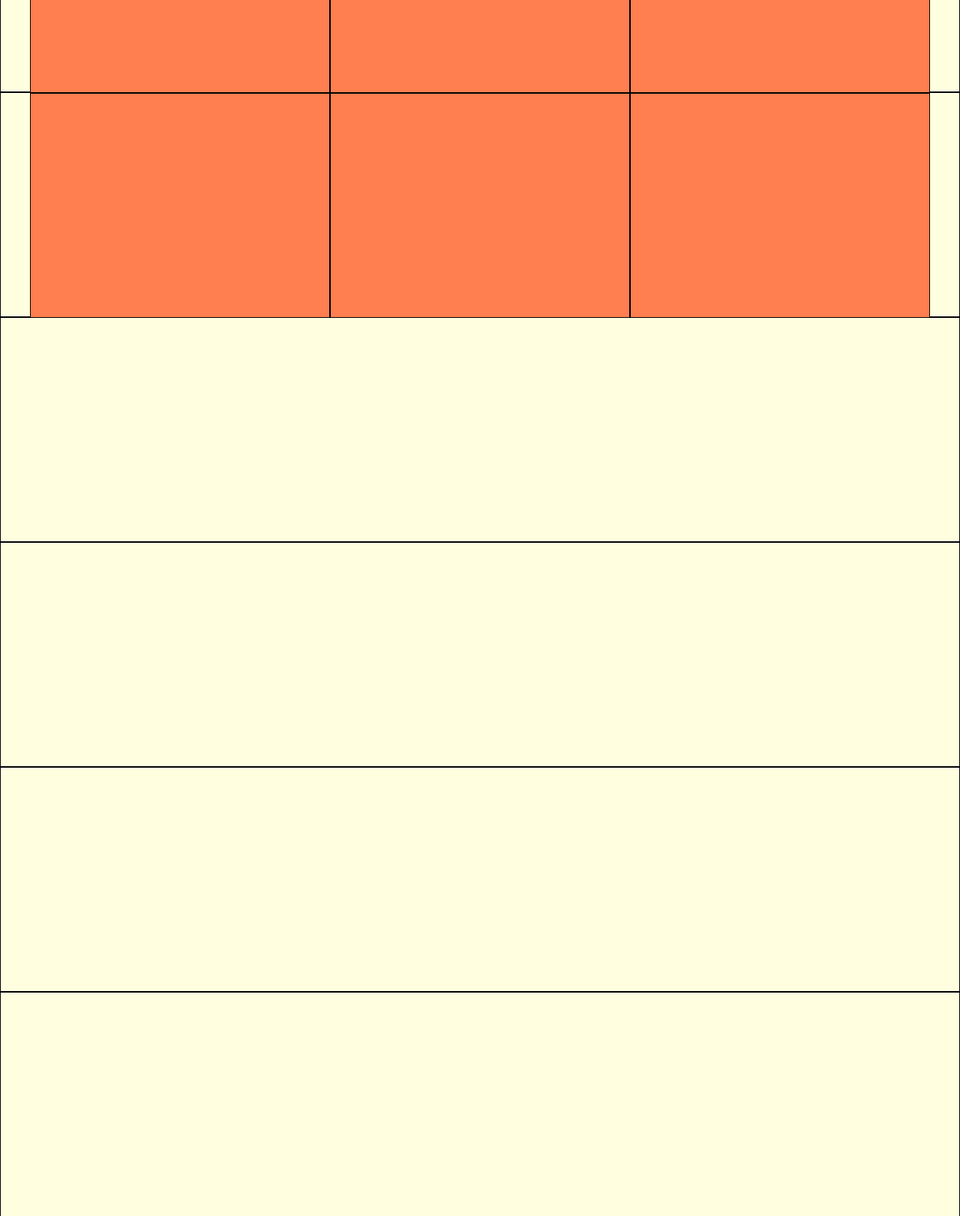
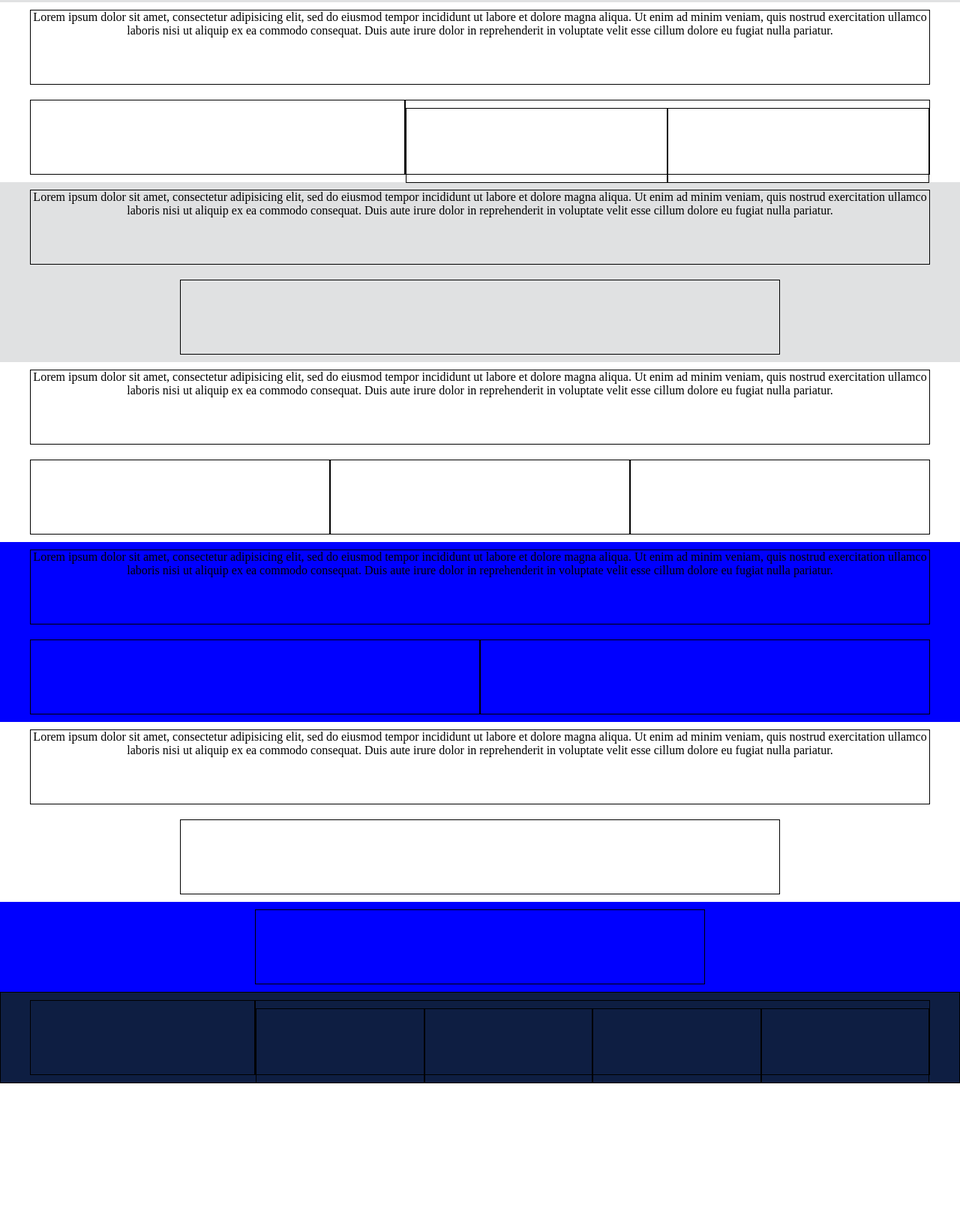
Before and after one commit to Margherita-Gugliandolo/html-css-digitalocean, a plain HTML site: page index.html in a window 1280 px wide. Shown: the part 477-2099 px from the top of the page at 75% size. After the commit the page ends 1932 px from the top, so only its background shows below. Drawn offline with Linux system fonts and the light colour scheme.

Commit message:
Digital Ocean
Struttura di base

```diff
--- a/css/style.css
+++ b/css/style.css
@@ -9,18 +9,30 @@
 
 section{
   width:100%;
-  height:300px;
-  background-color: lightyellow;
-  border:1px solid #000;
 }
 [class*="col-"]{
-  height:300px;
-  background-color: coral;
+  height:100px;
   border:1px solid black;
 }
 
 footer{
-  height:400px;
-  background-color: darkblue;
+  background-color: #0e1e42;
   border:1px solid black;
 }
+
+/* regole generali */
+#jumbotron{
+  background-color: blue;
+}
+
+.back-grey{
+  background-color: #e0e1e2;
+}
+
+.back-blue{
+  background-color: blue;
+}
+
+.row{
+  padding:10px 0;
+}
--- a/index.html
+++ b/index.html
@@ -17,8 +17,9 @@
     </header>
     <!-- contenuto sito -->
     <main>
+
       <!-- sezione jumbotron -->
-      <section>
+      <section id="jumbotron">
         <div class="container">
           <div class="row">
             <div class="col-xs-12 col-md-6 col-lg-6">
@@ -30,12 +31,15 @@
           </div>
         </div>
       </section>
+
       <!-- sezione loghi -->
-      <section>
+      <section class="back-grey">
         <div class="container">
-          <div class="testo">
-
-          </div>
+          <div class="row">
+            <div class="col-xs-12 col-md-12 col-lg-12">
+              <p>Lorem ipsum dolor sit amet, consectetur adipisicing elit, sed do eiusmod tempor incididunt ut labore et dolore magna aliqua. Ut enim ad minim veniam, quis nostrud exercitation ullamco laboris nisi ut aliquip ex ea commodo consequat. Duis aute irure dolor in reprehenderit in voluptate velit esse cillum dolore eu fugiat nulla pariatur.</p>
+             </div>
+            </div>
           <!-- riga con i loghi -->
           <div class="row">
             <div class="col-xs-12 col-md-4 col-lg-4">
@@ -48,16 +52,67 @@
              <!-- due loghi in inline-block -->
             </div>
           </div>
-          <div class="link">
+          <div class="row">
+            <div class="col-xs-12 col-md-12 col-lg-12">
+              <a href="#">Link di prova</a>
+            </div>
+        </div>
+      </section>
 
+      <!-- sezione deploy -->
+      <section>
+        <div class="container">
+          <div class="row">
+            <div class="col-xs-12 col-md-12 col-lg-12">
+              <p>Lorem ipsum dolor sit amet, consectetur adipisicing elit, sed do eiusmod tempor incididunt ut labore et dolore magna aliqua. Ut enim ad minim veniam, quis nostrud exercitation ullamco laboris nisi ut aliquip ex ea commodo consequat. Duis aute irure dolor in reprehenderit in voluptate velit esse cillum dolore eu fugiat nulla pariatur.</p>
+             </div>
+            </div>
+
+        <!-- riga contenuto -->
+          <div class="row">
+            <div class="col-xs-12 col-md-5 col-lg-5">
+
+            </div>
+            <!-- seconda colonna -->
+            <div class="col-xs-12 col-md-7 col-lg-7">
+              <div class="container"> <!--nest-->
+                <div class="row">
+                  <div class="col-xs-12 col-md-6 col-lg-6">
+
+                  </div>
+                  <div class="col-xs-12 col-md-6 col-lg-6">
+
+                  </div>
+                </div>
+              </div>
+            </div>
+          </div>
+        </div> <!-- chiusura container principale -->
+      </section>
+
+      <!-- sezione Designed for Developer -->
+      <section class="back-grey">
+        <div class="container">
+          <div class="row">
+            <div class="col-xs-12 col-md-12 col-lg-12">
+              <p>Lorem ipsum dolor sit amet, consectetur adipisicing elit, sed do eiusmod tempor incididunt ut labore et dolore magna aliqua. Ut enim ad minim veniam, quis nostrud exercitation ullamco laboris nisi ut aliquip ex ea commodo consequat. Duis aute irure dolor in reprehenderit in voluptate velit esse cillum dolore eu fugiat nulla pariatur.</p>
+             </div>
+          </div>
+          <div class="row">
+            <div class="col-xs-12 col-md-offset-2 col-md-8 col-lg-offset-2 col-lg-8">
+
+            </div>
           </div>
         </div>
       </section>
-      <!-- sezione deploy -->
+
+      <!-- sezione Features your Business -->
       <section>
         <div class="container">
-          <div class="testo">
-
+          <div class="row">
+            <div class="col-xs-12 col-md-12 col-lg-12">
+              <p>Lorem ipsum dolor sit amet, consectetur adipisicing elit, sed do eiusmod tempor incididunt ut labore et dolore magna aliqua. Ut enim ad minim veniam, quis nostrud exercitation ullamco laboris nisi ut aliquip ex ea commodo consequat. Duis aute irure dolor in reprehenderit in voluptate velit esse cillum dolore eu fugiat nulla pariatur.</p>
+             </div>
           </div>
           <div class="row">
             <div class="col-xs-12 col-md-4 col-lg-4">
@@ -70,33 +125,83 @@
 
             </div>
           </div>
-
         </div>
       </section>
-      <!-- sezione Designed for Developer -->
-      <section>
 
-      </section>
-      <!-- sezione Features your Business -->
-      <section>
+      <!-- sezione Tabella Services -->
+        <section class="back-blue">
+          <div class="container">
+            <div class="row">
+              <div class="col-xs-12 col-md-12 col-lg-12">
+                <p>Lorem ipsum dolor sit amet, consectetur adipisicing elit, sed do eiusmod tempor incididunt ut labore et dolore magna aliqua. Ut enim ad minim veniam, quis nostrud exercitation ullamco laboris nisi ut aliquip ex ea commodo consequat. Duis aute irure dolor in reprehenderit in voluptate velit esse cillum dolore eu fugiat nulla pariatur.</p>
+               </div>
+            </div>
+            <div class="row">
+              <div class="col-xs-12 col-md-12 col-lg-6">
 
-      </section>
-      <!-- sezione Tabella Services -->
-      <section>
+              </div>
+              <div class="col-xs-12 col-md-12 col-lg-6">
 
-      </section>
+              </div>
+            </div>
+          </div>
+        </section>
+
       <!-- sezione Love DigitalOcean -->
-      <section>
+        <section>
+          <div class="container">
+            <div class="row">
+              <div class="col-xs-12 col-md-12 col-lg-12">
+                <p>Lorem ipsum dolor sit amet, consectetur adipisicing elit, sed do eiusmod tempor incididunt ut labore et dolore magna aliqua. Ut enim ad minim veniam, quis nostrud exercitation ullamco laboris nisi ut aliquip ex ea commodo consequat. Duis aute irure dolor in reprehenderit in voluptate velit esse cillum dolore eu fugiat nulla pariatur.</p>
+               </div>
+            </div>
+            <div class="row">
+              <div class="col-xs-12 col-md-offset-2 col-md-8 col-lg-offset-2 col-lg-8">
 
-      </section>
+              </div>
+            </div>
+          </div>
+        </section>
+
       <!-- sezione Get Started -->
-      <section>
+      <section class="back-blue">
+        <div class="container">
+          <div class="row">
+            <div class="col-xs-offset-1 col-xs-10 col-md-offset-2 col-md-8 col-lg-offset-3 col-lg-6">
 
+            </div>
+          </div>
+        </div>
       </section>
     </main>
     <!-- piè di pagina -->
     <footer>
+      <div class="container">
+        <div class="row">
+          <div class="col-xs-12 col-md-12 col-lg-3">
 
+          </div>
+          <!-- seconda colonna -->
+          <div class="col-xs-12 col-md-12 col-lg-9">
+            <div class="container"> <!--nest-->
+              <div class="row">
+                <div class="col-xs-12 col-md-6 col-lg-3">
+
+                </div>
+                <div class="col-xs-12 col-md-6 col-lg-3">
+
+                </div>
+                <div class="col-xs-12 col-md-6 col-lg-3">
+
+                </div>
+                <div class="col-xs-12 col-md-6 col-lg-3">
+
+                </div>
+              </div>
+            </div>
+          </div>
+        </div>
+      </div>
     </footer>
 
   </body>
```
